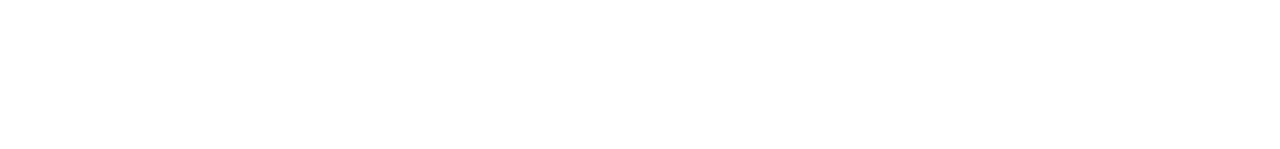
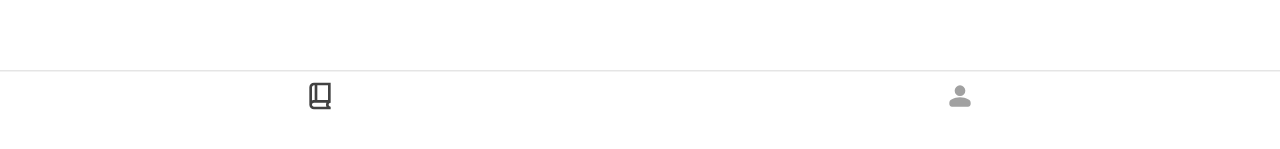
Before and after one commit to PRHyzzza/novel-reader, a Vue app: page /book in a window 1280 px wide. Before the commit this address had no page. Shown: the part 679-828 px from the top of the page. Built offline with nearby package versions, Linux system fonts and the light colour scheme.

Commit message:
add:book and user views

```diff
--- a/src/router/index.ts
+++ b/src/router/index.ts
@@ -5,7 +5,19 @@
   {
     path: '/',
     name: 'Home',
-    component: ()=>import('../views/home/Home.vue'),
+    component: () => import('../views/home/Home.vue'),
+    children: [
+      {
+        path: '/book',
+        name: 'Book',
+        component: () => import('../views/home/book/Book.vue'),
+      },
+      {
+        path: '/user',
+        name: 'User',
+        component: () => import('../views/home/user/User.vue'),
+      }
+    ]
   },
 ];
 
--- a/src/views/home/Home.vue
+++ b/src/views/home/Home.vue
@@ -1,9 +1,12 @@
 <script setup lang="ts">
-import { ref } from 'vue';
+import { onMounted, ref } from 'vue';
 import book from '~/assets/img/book.svg'
 import bookba from '~/assets/img/book_ba.svg'
 import user from '~/assets/img/user.svg'
 import userba from '~/assets/img/user_ba.svg'
+import { useRouter } from 'vue-router'
+
+const router = useRouter()
 
 const footerList = ref([
     {
@@ -24,10 +27,15 @@
     }
 ])
 
+onMounted(() => {
+    toBook(1)
+})
+
 const toBook = (id: number) => {
     footerList.value.forEach(item => {
         if (item.id === id) {
             item.isActive = true
+            router.push(item.to)
         } else {
             item.isActive = false
         }
@@ -37,6 +45,7 @@
 
 <template>
     <div class="home">
+        <router-view></router-view>
         <div class="home-footer">
             <div class="home-footer-item" v-for="item in footerList" @click="toBook(item.id)">
                 <img :src="item.isActive ? item.iconBa : item.icon" :key="item.id" :title="item.title" alt="">
--- /dev/null
+++ b/src/views/home/book/Book.vue
@@ -0,0 +1,6 @@
+<script setup lang="ts">
+</script>
+
+<template>
+    book
+</template>
--- /dev/null
+++ b/src/views/home/user/User.vue
@@ -0,0 +1,6 @@
+<script setup lang="ts">
+</script>
+
+<template>
+    user
+</template>
```
Also changed, not shown: 1 other file (tests, documents, lock files or other folders). Lines whose indentation alone changed are shown as unchanged.
